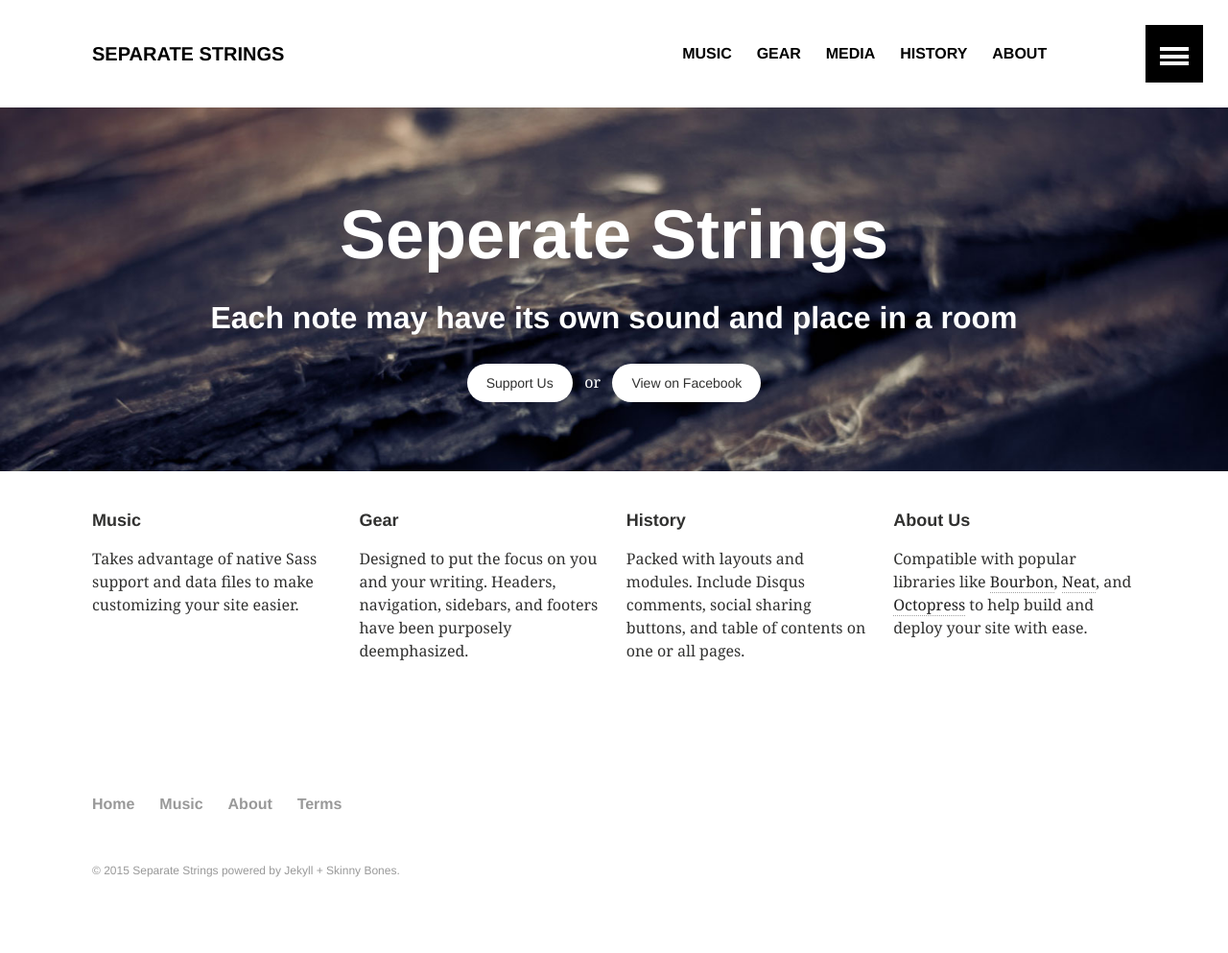
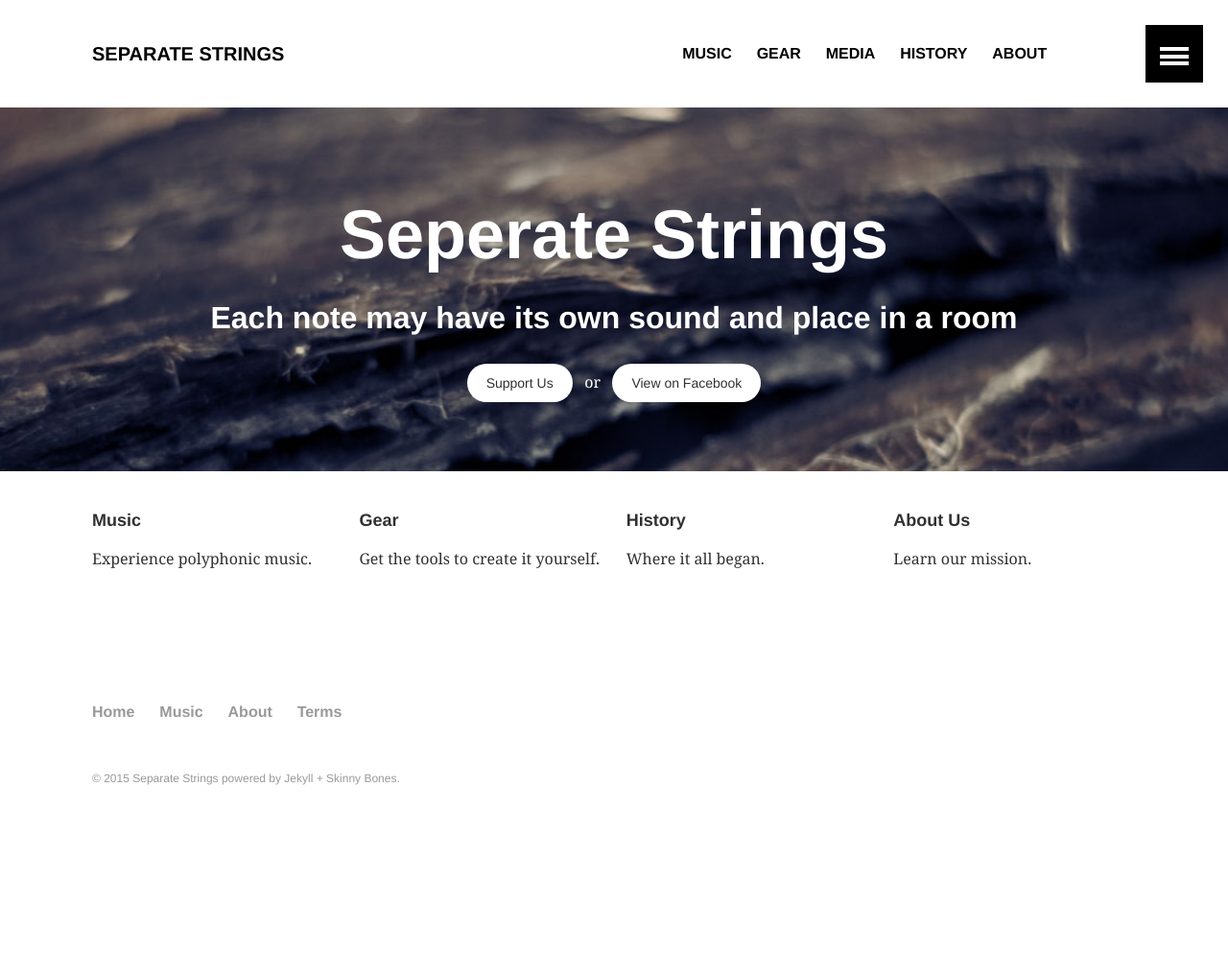
Before and after one commit to separate-strings/separate-strings.github.io, a Jekyll site: the page built from index.md, in a window 1280 px wide. Shown: the whole page at 96% size. Built offline with Jekyll 4.4.1, drawn with Linux system fonts in a browser that asks for light colours; after the commit the page ends 900 px from its top, so only the background shows below that.

Commit message:
Updating main pages

```diff
--- a/index.md
+++ b/index.md
@@ -9,22 +9,22 @@ image:
 
 <div class="tile">
   <h2 class="post-title">Music</h2>
-  <p class="post-excerpt">Takes advantage of native Sass support and data files to make customizing your site easier.</p>
+  <p class="post-excerpt">Experience polyphonic music.</p>
 </div><!-- /.tile -->
 
 <div class="tile">
   <h2 class="post-title">Gear</h2>
-  <p class="post-excerpt">Designed to put the focus on you and your writing. Headers, navigation, sidebars, and footers have been purposely deemphasized.</p>
+  <p class="post-excerpt">Get the tools to create it yourself.</p>
 </div><!-- /.tile -->
 
 <div class="tile">
   <h2 class="post-title">History</h2>
-  <p class="post-excerpt">Packed with layouts and modules. Include Disqus comments, social sharing buttons, and table of contents on one or all pages.</p>
+  <p class="post-excerpt">Where it all began.</p>
 </div><!-- /.tile -->
 
 <div class="tile">
   <h2 class="post-title">About Us</h2>
-  <p class="post-excerpt">Compatible with popular libraries like <a href="http://bourbon.io">Bourbon</a>, <a href="http://neat.bourbon.io/">Neat</a>, and <a href="http://github.com/octopress/octopress">Octopress</a> to help build and deploy your site with ease.</p>
+  <p class="post-excerpt">Learn our mission.</p>
 </div><!-- /.tile -->
 
 </div><!-- /.tiles -->
```
